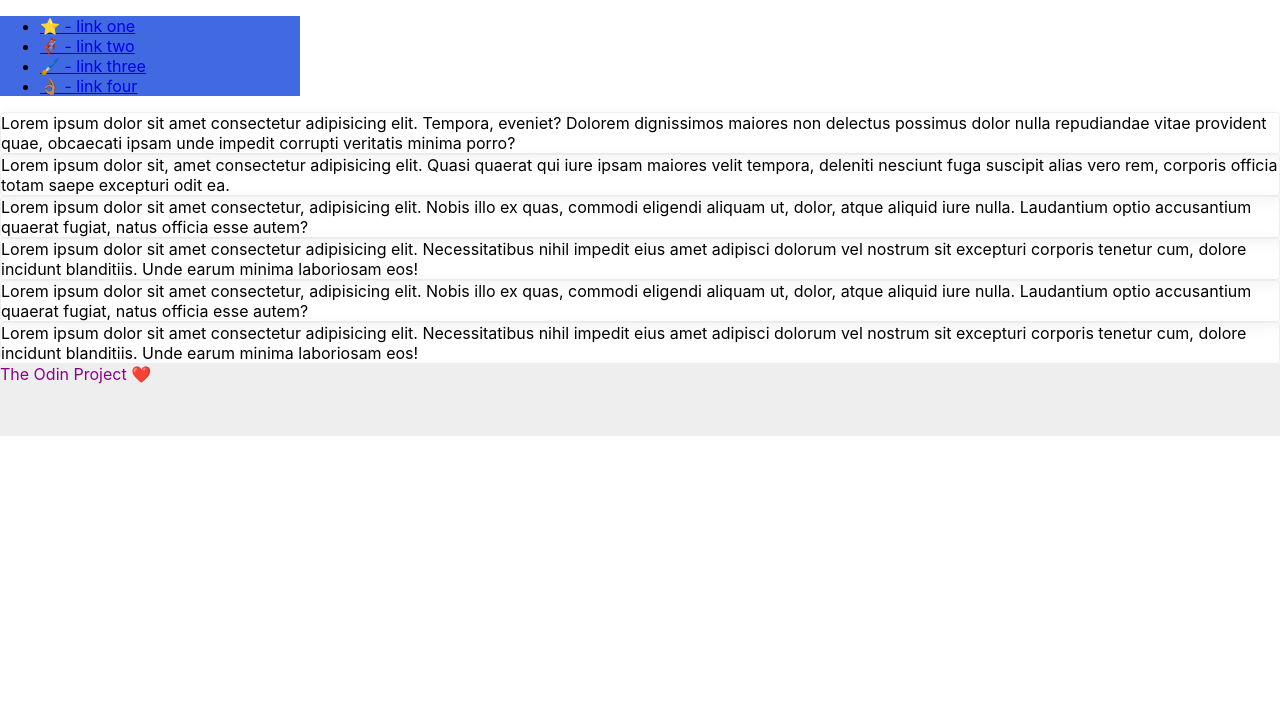
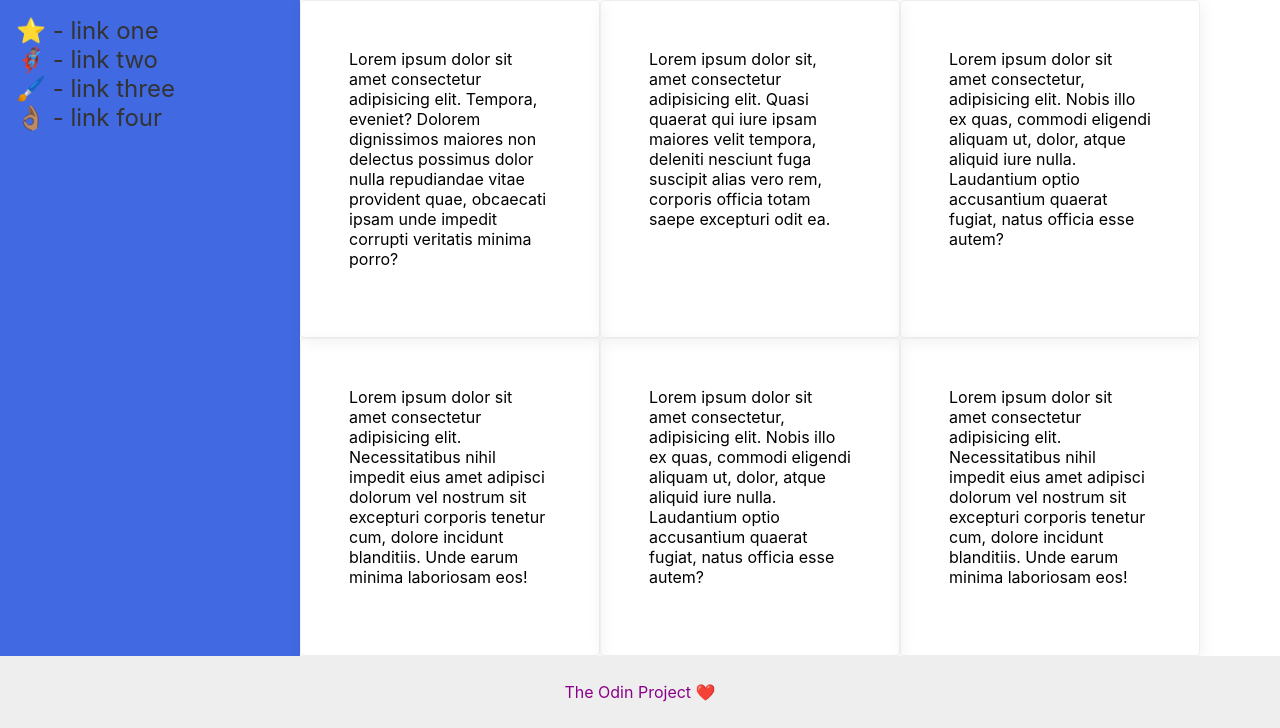
Before and after one commit to cbuzuloiu/TheOdinProject, a plain HTML site: page css-exercises/foundations/flex/07-flex-layout-2/index.html in a window 1280 px wide. Shown: the part 72-800 px from the top of the page. Drawn offline with Linux system fonts and the light colour scheme.

Commit message:
/flex/07-flex-layout-2

```diff
--- a/css-exercises/foundations/flex/07-flex-layout-2/index.html
+++ b/css-exercises/foundations/flex/07-flex-layout-2/index.html
@@ -1,17 +1,16 @@
 <!DOCTYPE html>
 <html lang="en">
   <head>
-    <meta charset="UTF-8">
-    <meta http-equiv="X-UA-Compatible" content="IE=edge">
-    <meta name="viewport" content="width=device-width, initial-scale=1.0">
+    <meta charset="UTF-8" />
+    <meta http-equiv="X-UA-Compatible" content="IE=edge" />
+    <meta name="viewport" content="width=device-width, initial-scale=1.0" />
     <title>The Holy Grail</title>
-    <link rel="stylesheet" href="style.css">
+    <link rel="stylesheet" href="style.css" />
   </head>
   <body>
-    <div class="header">
-      MY AWESOME WEBSITE
-    </div>
+    <div class="header">MY AWESOME WEBSITE</div>
 
+    <div class="content-section">
       <div class="sidebar">
         <ul>
           <li><a href="#">⭐ - link one</a></li>
@@ -21,15 +20,44 @@
         </ul>
       </div>
 
-    <div class="card">Lorem ipsum dolor sit amet consectetur adipisicing elit. Tempora, eveniet? Dolorem dignissimos maiores non delectus possimus dolor nulla repudiandae vitae provident quae, obcaecati ipsam unde impedit corrupti veritatis minima porro?</div>
-    <div class="card">Lorem ipsum dolor sit, amet consectetur adipisicing elit. Quasi quaerat qui iure ipsam maiores velit tempora, deleniti nesciunt fuga suscipit alias vero rem, corporis officia totam saepe excepturi odit ea.</div>
-    <div class="card">Lorem ipsum dolor sit amet consectetur, adipisicing elit. Nobis illo ex quas, commodi eligendi aliquam ut, dolor, atque aliquid iure nulla. Laudantium optio accusantium quaerat fugiat, natus officia esse autem?</div>
-    <div class="card">Lorem ipsum dolor sit amet consectetur adipisicing elit. Necessitatibus nihil impedit eius amet adipisci dolorum vel nostrum sit excepturi corporis tenetur cum, dolore incidunt blanditiis. Unde earum minima laboriosam eos!</div>
-    <div class="card">Lorem ipsum dolor sit amet consectetur, adipisicing elit. Nobis illo ex quas, commodi eligendi aliquam ut, dolor, atque aliquid iure nulla. Laudantium optio accusantium quaerat fugiat, natus officia esse autem?</div>
-    <div class="card">Lorem ipsum dolor sit amet consectetur adipisicing elit. Necessitatibus nihil impedit eius amet adipisci dolorum vel nostrum sit excepturi corporis tenetur cum, dolore incidunt blanditiis. Unde earum minima laboriosam eos!</div>
+      <div class="card-container">
+        <div class="card">
+          Lorem ipsum dolor sit amet consectetur adipisicing elit. Tempora,
+          eveniet? Dolorem dignissimos maiores non delectus possimus dolor nulla
+          repudiandae vitae provident quae, obcaecati ipsam unde impedit
+          corrupti veritatis minima porro?
+        </div>
+        <div class="card">
+          Lorem ipsum dolor sit, amet consectetur adipisicing elit. Quasi
+          quaerat qui iure ipsam maiores velit tempora, deleniti nesciunt fuga
+          suscipit alias vero rem, corporis officia totam saepe excepturi odit
+          ea.
+        </div>
+        <div class="card">
+          Lorem ipsum dolor sit amet consectetur, adipisicing elit. Nobis illo
+          ex quas, commodi eligendi aliquam ut, dolor, atque aliquid iure nulla.
+          Laudantium optio accusantium quaerat fugiat, natus officia esse autem?
+        </div>
+        <div class="card">
+          Lorem ipsum dolor sit amet consectetur adipisicing elit.
+          Necessitatibus nihil impedit eius amet adipisci dolorum vel nostrum
+          sit excepturi corporis tenetur cum, dolore incidunt blanditiis. Unde
+          earum minima laboriosam eos!
+        </div>
+        <div class="card">
+          Lorem ipsum dolor sit amet consectetur, adipisicing elit. Nobis illo
+          ex quas, commodi eligendi aliquam ut, dolor, atque aliquid iure nulla.
+          Laudantium optio accusantium quaerat fugiat, natus officia esse autem?
+        </div>
+        <div class="card">
+          Lorem ipsum dolor sit amet consectetur adipisicing elit.
+          Necessitatibus nihil impedit eius amet adipisci dolorum vel nostrum
+          sit excepturi corporis tenetur cum, dolore incidunt blanditiis. Unde
+          earum minima laboriosam eos!
+        </div>
+      </div>
+    </div>
 
-    <div class="footer">
-      The Odin Project ❤️
-    </div>
+    <div class="footer">The Odin Project ❤️</div>
   </body>
 </html>
--- a/css-exercises/foundations/flex/07-flex-layout-2/style.css
+++ b/css-exercises/foundations/flex/07-flex-layout-2/style.css
@@ -1,5 +1,6 @@
 body {
-  font-family: -apple-system, BlinkMacSystemFont, 'Segoe UI', Roboto, Oxygen, Ubuntu, Cantarell, 'Open Sans', 'Helvetica Neue', sans-serif;
+  font-family: -apple-system, BlinkMacSystemFont, "Segoe UI", Roboto, Oxygen,
+    Ubuntu, Cantarell, "Open Sans", "Helvetica Neue", sans-serif;
   margin: 0;
   min-height: 100vh;
 }
@@ -24,6 +25,88 @@ body {
 
 .card {
   border: 1px solid #eee;
-  box-shadow: 2px 4px 16px rgba(0,0,0,.06);
+  box-shadow: 2px 4px 16px rgba(0, 0, 0, 0.06);
   border-radius: 4px;
 }
+
+/* END OF STARTER FILE */
+
+/*
+    The footer is pushed to the bottom of the screen (the footer may go below the bottom of the screen if the content of the 'cards' section overflows and/or if your screen is shorter).
+    The footer text is centered horizontally and vertically.
+    The sidebar and cards take up all available space above the footer.
+
+
+    There is 48px padding around the 'cards' section.
+    The cards are arranged horizontally, but wrap to multiple lines when they run out of room on the page.
+ */
+* {
+  box-sizing: border-box;
+  margin: 0;
+  padding: 0;
+}
+
+ul {
+  list-style: none;
+  padding: 0;
+  margin: 0;
+}
+
+a {
+  color: #333;
+  text-decoration: none;
+}
+
+a:hover {
+  color: red;
+}
+
+/* .container {
+  display: flex;
+  flex-direction: column;
+} */
+
+body {
+  display: flex;
+  flex-direction: column;
+}
+
+.header {
+  font-size: 32px;
+  font-weight: 900;
+  padding: 16px;
+  display: flex;
+  align-items: center;
+  /* text-align: center; */
+}
+
+.content-section {
+  display: flex;
+  /* overflow: hidden; */
+  flex: 1;
+}
+
+.sidebar {
+  width: 300px;
+  /* height: 100%; */
+  flex-shrink: 0;
+  font-size: 24px;
+  color: #fff;
+  padding: 16px;
+}
+
+.card-container {
+  display: flex;
+  flex-wrap: wrap;
+}
+
+.card {
+  padding: 48px;
+  width: 300px;
+}
+
+.footer {
+  display: flex;
+  justify-content: center;
+  align-items: center;
+}
```
Lines whose indentation alone changed are shown as unchanged.
